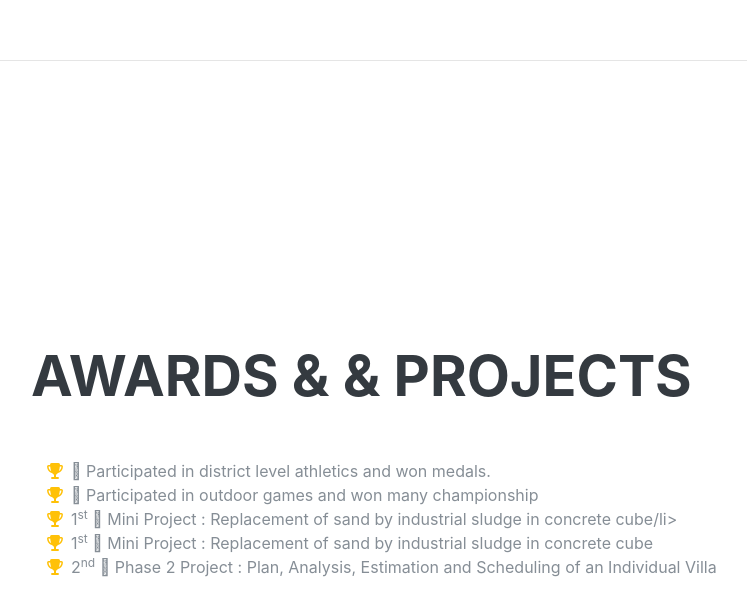
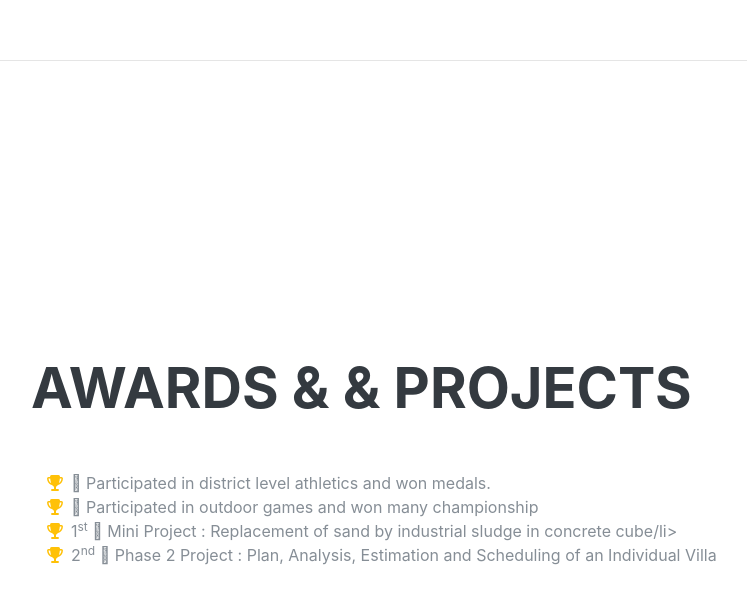
Before and after one commit to gbala046/BalaProfile, a website: page index.html in a window 1280 px wide. Shown: the part 3944-4559 px from the top of the page, without its empty margins (289-1036 px from the left). Drawn offline with nearby package versions, Linux system fonts and the light colour scheme; a web font is replaced by a local one.

Commit message:
Add files via upload

```diff
--- a/index.html
+++ b/index.html
@@ -220,11 +220,7 @@ environment</p>
               <i class="fa-li fa fa-trophy text-warning"></i>
               1<sup>st</sup>
                Mini Project  : Replacement of sand by industrial sludge in concrete cube/li>
-            <li>
-              <i class="fa-li fa fa-trophy text-warning"></i>
-              1<sup>st</sup>
-               Mini Project  : Replacement of sand by industrial sludge in concrete cube</li>
-            <li>
+                      <li>
               <i class="fa-li fa fa-trophy text-warning"></i>
               2<sup>nd</sup>
              Phase 2 Project : Plan, Analysis, Estimation and Scheduling of an Individual Villa</li>
```
